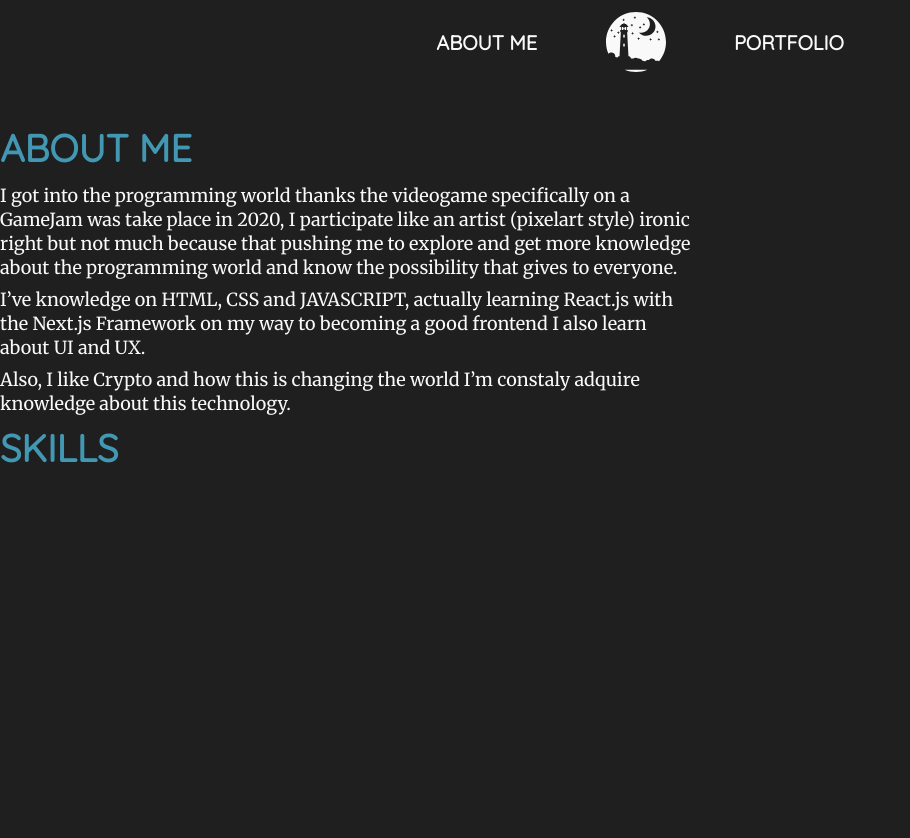
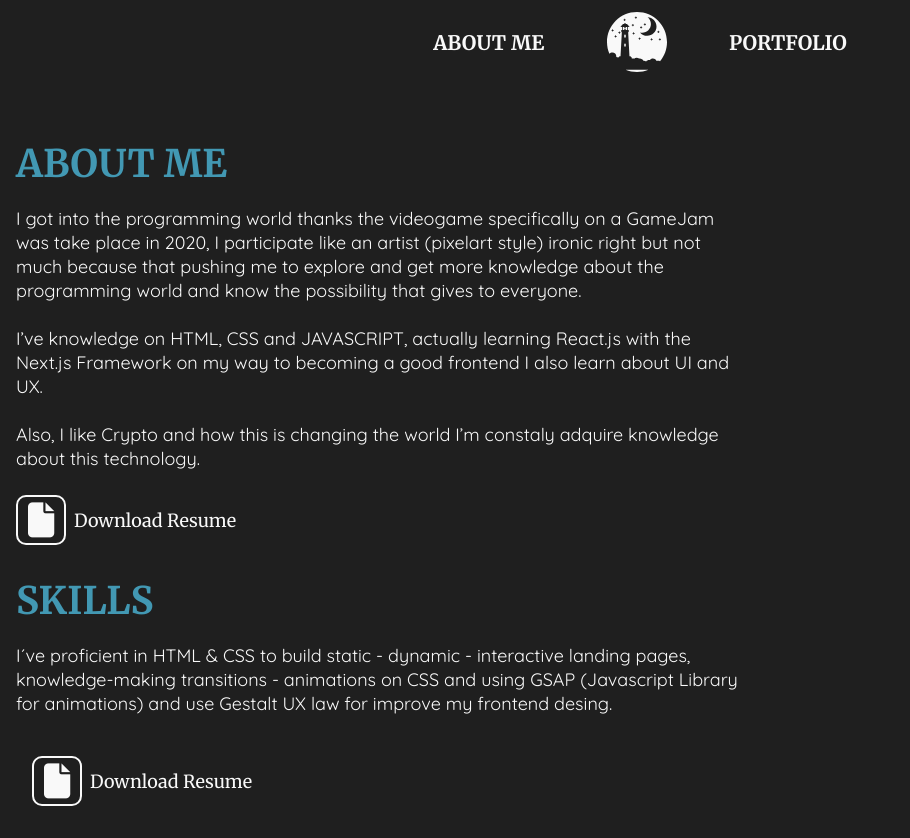
Before and after one commit to admiralpxl/admirapxl-web, a Next.js app: page /about in a window 1280 px wide. Shown: the whole page, without its empty margins (0-910 px from the left). Before the commit the page ends 800 px from the top, so only its background shows below. Built offline with nearby package versions, Linux system fonts and the light colour scheme.

Commit message:
new component created, about section link for resume added, font value change

```diff
--- a/components/Paraghrap.js
+++ b/components/Paragraph.js
@@ -1,16 +1,16 @@
 import React from "react";
 
-function Paraghrap(props) {
+function Paragraph(props) {
   return (
-    <p className="paraghrap">
+    <p className="paragraph">
       {props.content}
       <style jsx>{`
         p {
-          padding-bottom: 8px;
+          padding-bottom: 24px;
         }
       `}</style>
     </p>
   );
 }
 
-export { Paraghrap };
+export { Paragraph };
--- /dev/null
+++ b/components/SecondLink.js
@@ -0,0 +1,21 @@
+import React from "react";
+import { IconLinks } from "./IconLinks";
+
+function SecondLink(props) {
+  return (
+    <article className="flex-center">
+      <IconLinks url={props.url} iconName={props.iconName} />
+      <a href={props.url}>{props.text}</a>
+      <style jsx>{`
+        a {
+          font-size: var(--normal);
+          font-family: var(--quick);
+          color: var(--white);
+          margin-left: 8px;
+        }
+      `}</style>
+    </article>
+  );
+}
+
+export { SecondLink };
--- /dev/null
+++ b/components/Stack.js
@@ -0,0 +1,17 @@
+import React from "react";
+import { SecondLink } from "./SecondLink";
+
+function Stack() {
+  return (
+    <section className="stack padding">
+      <SecondLink url="#" iconName="fas fa-file" text="Download Resume" />
+      <style jsx>{`
+        .stack {
+          display: flex;
+        }
+      `}</style>
+    </section>
+  );
+}
+
+export { Stack };
--- a/components/Titles.js
+++ b/components/Titles.js
@@ -6,7 +6,7 @@ function Titles(props) {
       {props.title}
       <style jsx>{`
         h2 {
-          padding-bottom: 12px;
+          padding-bottom: 20px;
           font-family: var(--quick);
           font-weight: var(--bold);
         }
--- a/global.css
+++ b/global.css
@@ -6,8 +6,8 @@
   --blue-opacity: #4299b327;
   --black-opacity: #1f1f1f57;
   /*fonts*/
-  --merri: "Merriweather", serif;
-  --quick: "Quicksand", sans-serif;
+  --quick: "Merriweather", serif;
+  --merri: "Quicksand", sans-serif;
   /*fonts-size*/
   --title-home-mobile: 3rem;
   --title-home-tablet: 4.4rem;
@@ -63,7 +63,7 @@ a {
   text-decoration: none;
 }
 .padding {
-  padding: 12px;
+  padding: 16px;
 }
 .flex-center {
   display: flex;
@@ -99,10 +99,10 @@ a {
   color: var(--blue);
   width: 100%;
 }
-.paraghrap {
+.paragraph {
   font-size: var(--normal);
   font-weight: var(--regular);
   line-height: 2.4rem;
   width: 100%;
-  max-width: 700px;
+  max-width: 730px;
 }
--- a/pages/about.js
+++ b/pages/about.js
@@ -1,38 +1,53 @@
 import React from "react";
-import { IconLinks } from "../components/IconLinks";
 import { Titles } from "../components/Titles";
-import { Paraghrap } from "../components/Paraghrap";
+import { Paragraph } from "../components/Paragraph";
+import { Stack } from "../components/Stack";
+import { SecondLink } from "../components/SecondLink";
 
 function About() {
   return (
-    <section>
-      <article>
+    <section className="about-me">
+      <article className="about padding flex-column">
         <Titles title="ABOUT ME" />
-        <Paraghrap
+        <Paragraph
           content="I got into the programming world thanks the videogame specifically on
           a GameJam was take place in 2020, I participate like an artist
           (pixelart style) ironic right but not much because that pushing me to
           explore and get more knowledge about the programming world and know
           the possibility that gives to everyone."
         />
-        <Paraghrap
+        <Paragraph
           content="I’ve knowledge on HTML, CSS and JAVASCRIPT, actually learning React.js
           with the Next.js Framework on my way to becoming a good frontend I
           also learn about UI and UX."
         />
-        <Paraghrap
+        <Paragraph
           content="Also, I like Crypto and how this is changing the world I’m constaly
           adquire knowledge about this technology."
         />
+        <SecondLink
+          url="https://drive.google.com/file/d/1breKWsUTXV2-gRSp_ApIbIVSklm5fSYS/view?usp=sharing"
+          iconName="fas fa-file"
+          text="Download Resume"
+        />
       </article>
-      <article>
+      <article className="about-resume"></article>
+
+      <article className="skills padding">
         <Titles title="SKILLS" />
-        <p></p>
-        <p></p>
-        <p></p>
+        <Paragraph content="I´ve proficient in HTML & CSS to build static - dynamic - interactive landing pages, knowledge-making transitions - animations on CSS and using GSAP (Javascript Library for animations) and use Gestalt UX law for improve my frontend desing. " />
+        <article>
+          <Stack />
+        </article>
       </article>
-      <article></article>
-      <style jsx>{``}</style>
+      <style jsx>{`
+        .about-me {
+          display: grid;
+        }
+        .about {
+          align-items: start;
+        }
+      `}</style>
     </section>
   );
 }
```
